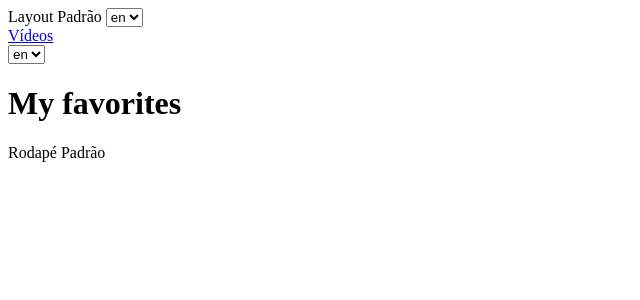
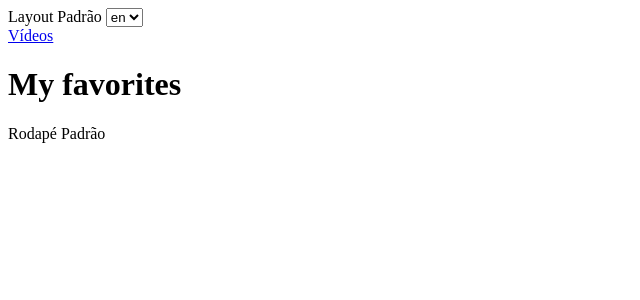
Before and after one commit to PedroMakengo/mini-curso-nuxtjs, a Nuxt app: page /videos/favoritos in a window 1280 px wide. Shown: the top 300 px of the page, without its empty margins (0-640 px from the left). Built offline with nearby package versions, Linux system fonts and the light colour scheme.

Commit message:
Terminado a aula sobre modules

```diff
--- a/i18n/index.ts
+++ b/i18n/index.ts
@@ -1,11 +1,10 @@
+import { pt } from './pt.json'
+
 export default defineI18nConfig(() => ({
   legacy: false,
   locale: 'pt',
   messages: {
-    pt: {
-      titulo: 'Meus vídeos',
-      tituloFavoritos: 'Meus Favoritos',
-    },
+    pt,
     en: {
       titulo: 'My Videos',
       tituloFavoritos: 'My favorites',
--- /dev/null
+++ b/i18n/pt.json
@@ -0,0 +1,6 @@
+{
+  "pt": {
+    "titulo": "Meus vídeos",
+    "tituloFavoritos": "Meus Favoritos"
+  }
+}
--- a/pages/videos/favoritos/index.vue
+++ b/pages/videos/favoritos/index.vue
@@ -7,7 +7,6 @@ export default defineComponent({
     // const favoritos = useFavoritos()
 
     const videoStore = useVideoStore()
-    const { locale } = useI18n()
     const { $toast } = useNuxtApp()
     const { favoritos } = storeToRefs(videoStore)
 
@@ -22,7 +21,7 @@ export default defineComponent({
       $toast.error('Removido com sucesso')
     }
 
-    return { locale, favoritos, converteDataBrasil, removeFavorito }
+    return { favoritos, converteDataBrasil, removeFavorito }
   },
 })
 </script>
@@ -31,11 +30,6 @@ export default defineComponent({
   <div>
     <NuxtLink to="/videos">Vídeos</NuxtLink>
     <br />
-
-    <select v-model="locale">
-      <option value="pt">pt</option>
-      <option value="en">en</option>
-    </select>
 
     <h1>{{ $t('tituloFavoritos') }}</h1>
 
```
